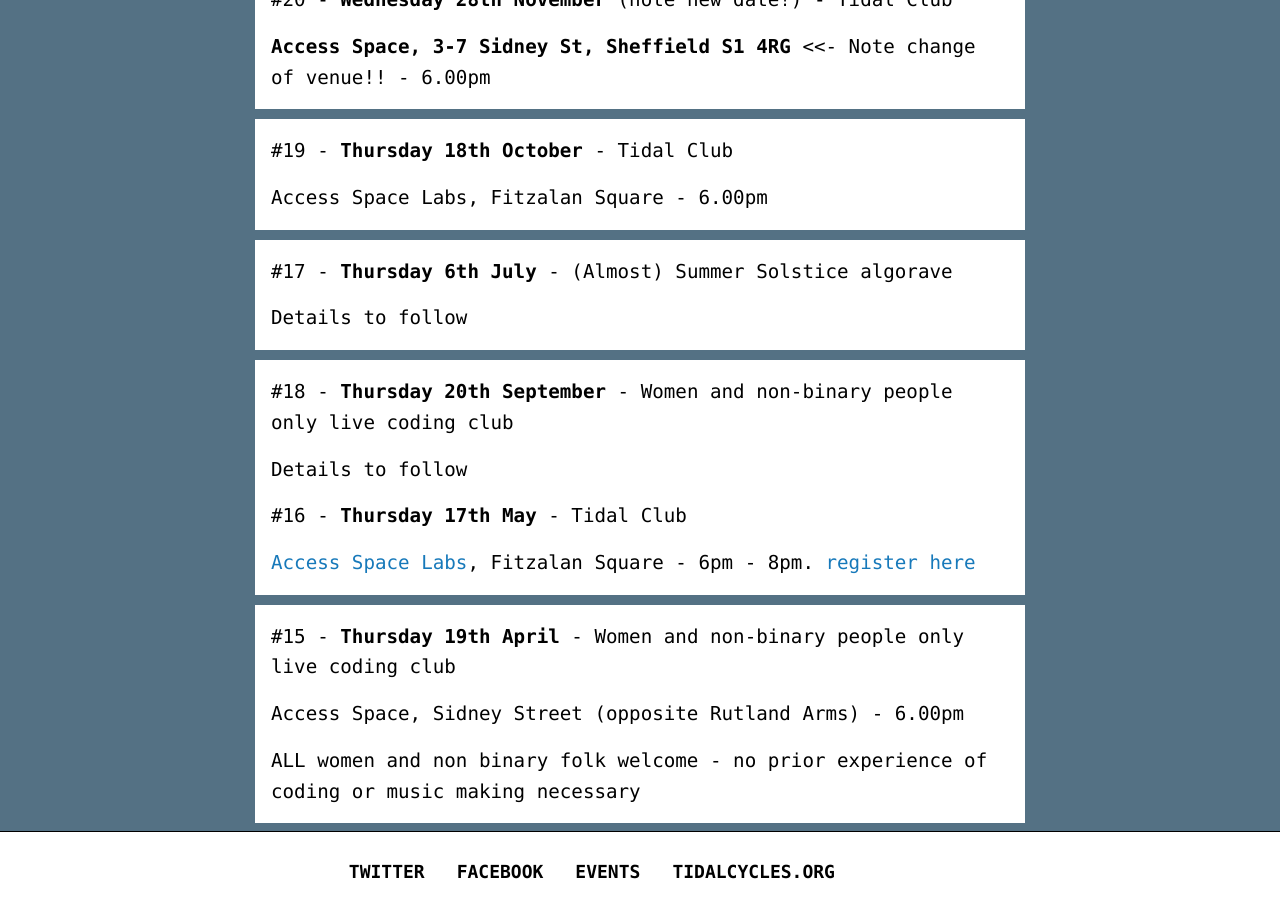
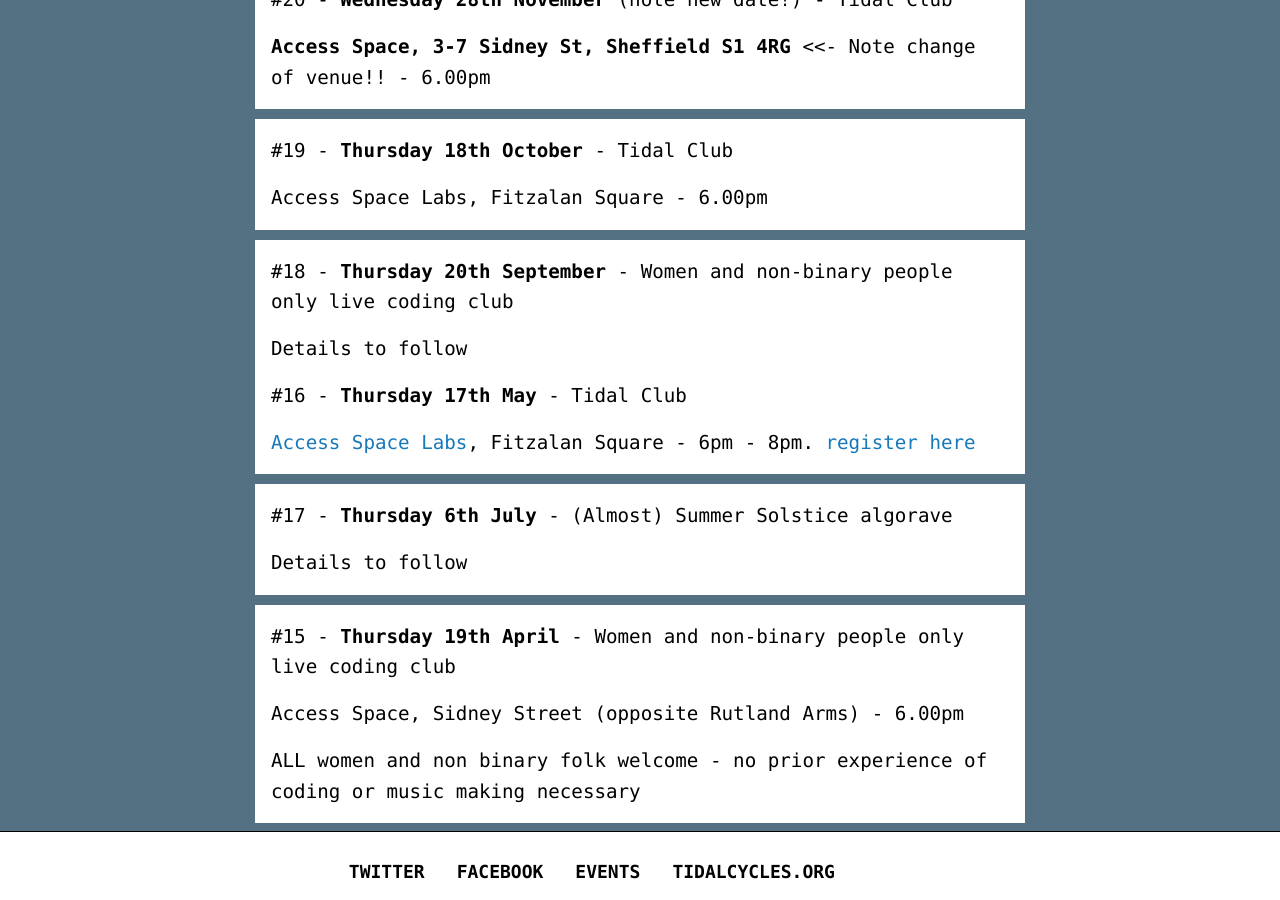
Before and after one commit to tidalclub/tidalclub.github.io, a Jekyll site: the page built from sheffield_archive.html, in a window 1280 px wide and 900 px high, scrolled down 592 px. Built offline with Jekyll 4.4.1, drawn with Linux system fonts in a browser that asks for light colours; nearby versions of some CDN libraries; comment, search, counter and statistics services are not loaded; some of the changed lines change nothing that is shown; some of the changed text lies outside the part shown.

Commit message:
Update sheffield_archive.html

```diff
--- a/sheffield_archive.html
+++ b/sheffield_archive.html
@@ -19,15 +19,16 @@ title: Tidal Club
 			<p>#19 - <strong>Thursday 18th October</strong> - Tidal Club</p>
 			<p>Access Space Labs, Fitzalan Square - 6.00pm</p>
 
-			<hr>
-			<p>#17 - <strong>Thursday 6th July</strong> - (Almost) Summer Solstice algorave</p>
-			<p>Details to follow</p>
 
 			<hr>
 			<p>#18 - <strong>Thursday 20th September</strong> - Women and non-binary people only live coding club</p>
 			<p>Details to follow</p>
 			<p>#16 - <strong>Thursday 17th May</strong> - Tidal Club</p>
 			<p><a href="https://goo.gl/maps/XFVLKKkvDvp">Access Space Labs</a>, Fitzalan Square - 6pm - 8pm. <a href="https://www.picatic.com/tidalclub16">register here</a></p>
+
+			<hr>
+			<p>#17 - <strong>Thursday 6th July</strong> - (Almost) Summer Solstice algorave</p>
+			<p>Details to follow</p>
 
 			<hr>
 			<p>#15 - <strong>Thursday 19th April</strong> - Women and non-binary people only live coding club</p>
@@ -51,6 +52,8 @@ title: Tidal Club
 
 			<hr>
 			<h1>2017</h1>
+
+			<hr>
 			<p>#11 - <strong>Thursday 21st December</strong> - WINTER SOLSTICE PARTY</p>
 			<p><a href="https://www.facebook.com/events/299195567150950/" target="_blank">details emerging over on facebook</a></p>
 
@@ -69,34 +72,34 @@ title: Tidal Club
 
 
 			<hr>
-			<p><strong>Monday 22nd August</strong> - DINA, Cambridge Street</p>
+			<p>#7 - <strong>Monday 22nd August</strong> - DINA, Cambridge Street</p>
 			<p>Flavour of the month: BBQ</p>
 			<p>We had a summer barbeque and chilled out</p>
 
 
 			<hr>
-			<p><strong>Monday 19th June</strong> - 6:00pm - Access Space Labs, Fitzalan Square</p>
+			<p>#6 - <strong>Monday 19th June</strong> - 6:00pm - Access Space Labs, Fitzalan Square</p>
 			<p>function of the month: hurry</p>
 			<p><a href="https://soundcloud.com/qirkymusic" target="_blank">Qirky</a> came along to demonstrate <a href="https://github.com/Qirky/Troop" target="_blank">Troop</a> - software for live coding collaboration in TidalCycles or <a href="http://foxdot.org/" target="_blank">FoxDot</a> </p>
 
 			<hr>
-			<p><strong>Thursday 25th May</strong> - 6:00pm - Access Space Labs, Fitzalan Square</p>
+			<p>#5 - <strong>Thursday 25th May</strong> - 6:00pm - Access Space Labs, Fitzalan Square</p>
 			<p>we had a look at <a href="http://lib.tidalcycles.org/pattern/" target="_blank">pattern lib</a> for visualising tidal patterns</p>
 
 			<hr>
-			<p><strong>Saturday 22nd April</strong> - 7:00pm - Access Space Sidney Street, (opp. Rutland)</p>
+			<p>#4 - <strong>Saturday 22nd April</strong> - 7:00pm - Access Space Sidney Street, (opp. Rutland)</p>
 			<p>Special! <a href="http://eulerroom.com/">Eulerroom</a> earth day transmission - <a href="https://www.youtube.com/watch?v=ApPD3YG9ANQ">WATCH HERE</a></p>
 
 			<del><hr>
-			<p><strong>CANCELLED!!!!! - Thursday 20th April</strong> - 6:00pm - location tbc</p></del>
+			<p>#3 - <strong>CANCELLED!!!!! - Thursday 20th April</strong> - 6:00pm - location tbc</p></del>
 
 			<hr>
-			<p><strong>Thursday 16th March</strong> - 6.00pm - Access Space Labs, Fitzalan Square</p>
+			<p>#2 - <strong>Thursday 16th March</strong> - 6.00pm - Access Space Labs, Fitzalan Square</p>
 			<p>looking at the <a href="https://slab.org/patterns-are-the-time-of-numbers/">newest tidal release 0.9</a></p>
 
 			<hr>
-			<p><strong>Thursday 16th February</strong> - 6.00pm - Access Space Labs, Fitzalan Square</p>
+			<p>#1 - <strong>Thursday 16th February</strong> - 6.00pm - Access Space Labs, Fitzalan Square</p>
 			<p>function of the month: slowspread</p>
 
 			<hr>
-			<p><strong>Thursday 19th January</strong> - 6.30pm - Access Space Labs, Fitzalan Square</p>
+			<p>#0 - <strong>Thursday 19th January</strong> - 6.30pm - Access Space Labs, Fitzalan Square</p>
```
